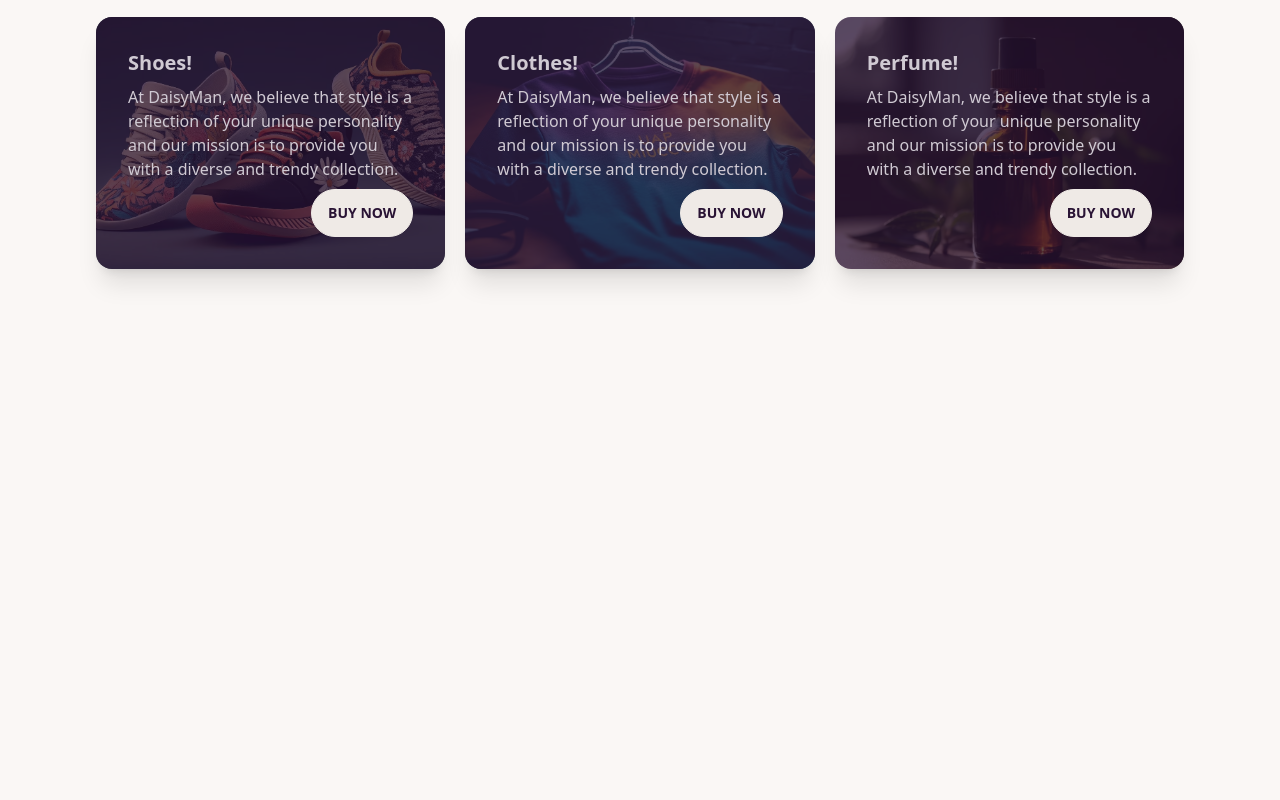
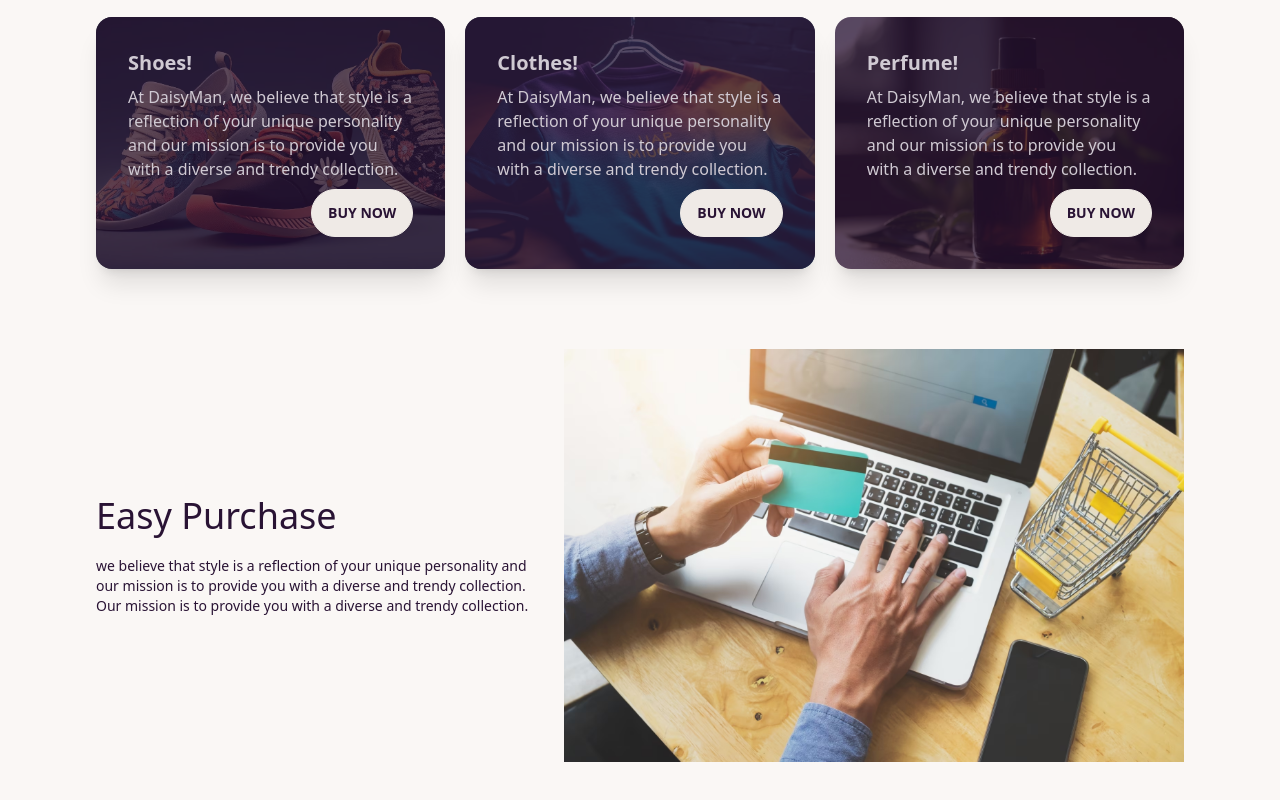
Before and after one commit to clicoverse/prac-daisy-man, a plain HTML site: page index.html in a window 1280 px wide. Shown: the part 921-1721 px from the top of the page. Before the commit the page ends 1250 px from the top, so only its background shows below. Drawn offline with nearby package versions, Linux system fonts and the light colour scheme.

Commit message:
easy purchase section added

```diff
--- a/index.html
+++ b/index.html
@@ -89,6 +89,7 @@
     </div>
     <!-- Hero Section Ends Here -->
   </header>
+  <!-- Huge Collection section starts here -->
   <section class="max-w-screen-xl mx-auto px-8 md:px-16 lg:px-24 py-5 my-10">
     <div class="text-center pb-5">
       <h3 class="text-2xl md:text-4xl ">Huge Collection</h3>
@@ -130,6 +131,19 @@
       </div>
     </div>
   </section>
+  <!-- huge collection section ends here -->
+
+  <!-- Easy purchase section starts here -->
+  <section class="max-w-screen-xl mx-auto flex justify-around items-center gap-5 px-8 md:px-16 lg:px-24 py-5 my-10">
+    <div class="text-left ">
+      <h3 class="text-2xl md:text-4xl pb-5">Easy Purchase</h3>
+      <p class="text-sm">we believe that style is a reflection of your unique personality and our mission is to provide you with a diverse and trendy collection. Our mission is to provide you with a diverse and trendy collection.</p>
+    </div>
+    <div>
+      <img src="./images/easy-purchase.avif" alt="">
+    </div>
+  </section>
+  <!-- easy purchase section ends here -->
 </body>
 
 </html>
```
